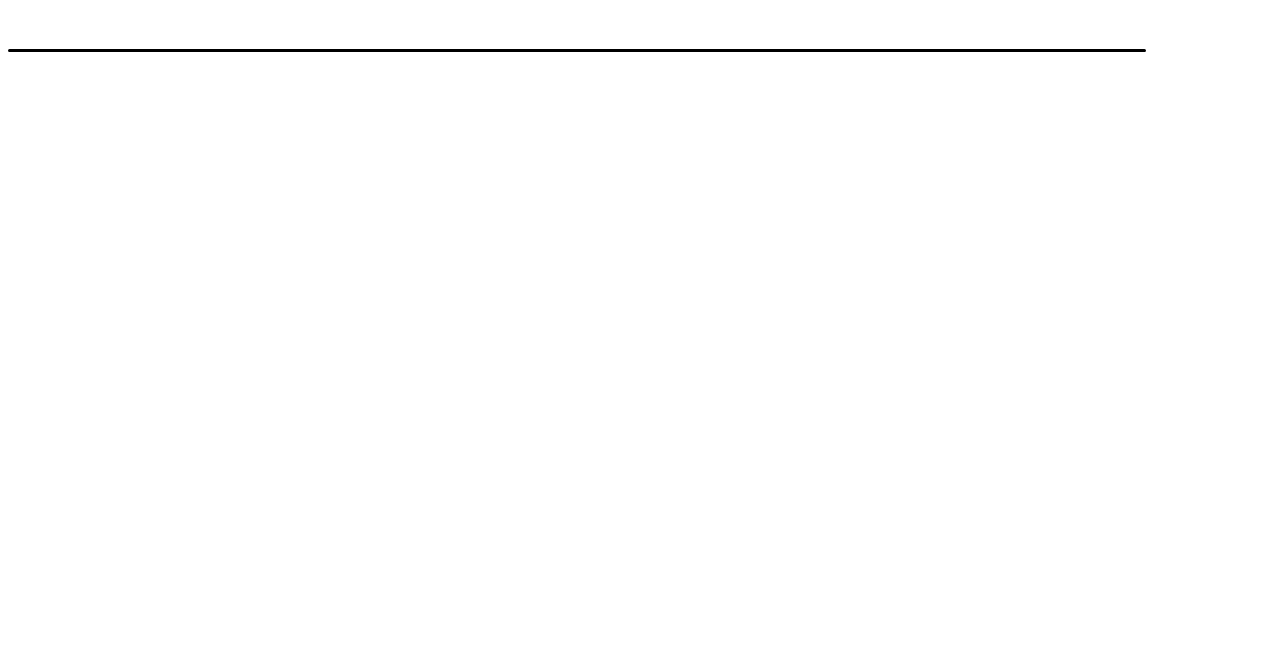
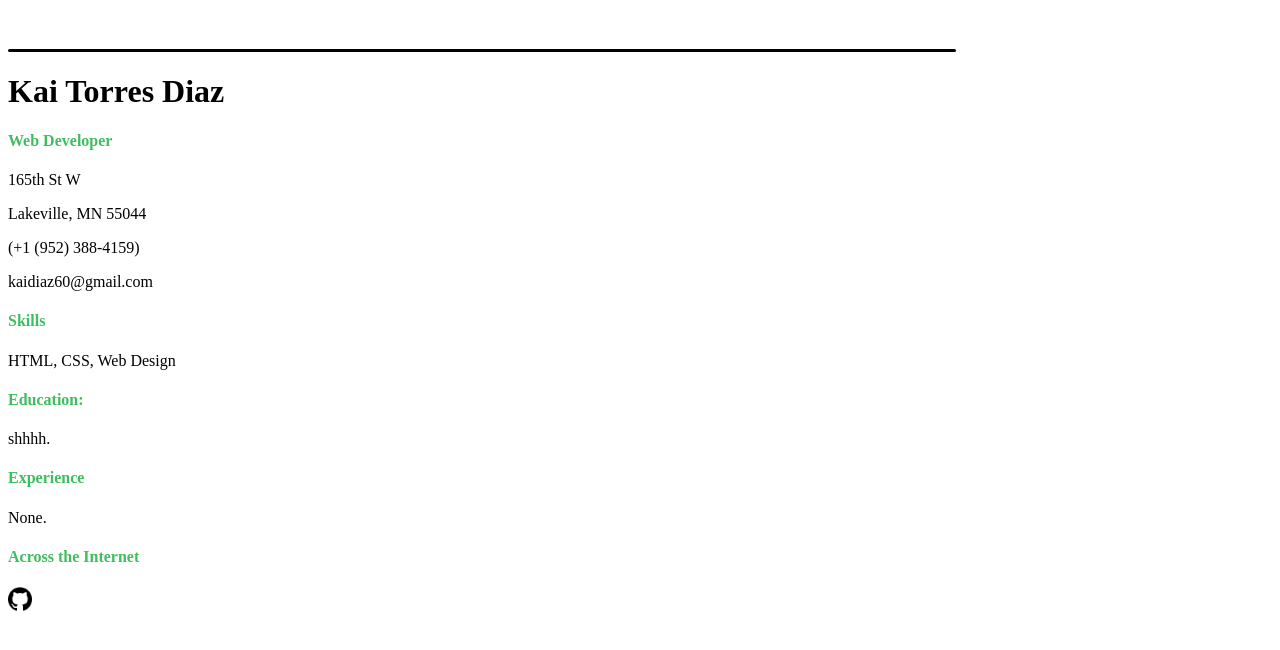
Before and after one commit to CodingKaicito/roadmap, a plain HTML site: page Single-Page CV/index.html in a window 1280 px wide. Drawn offline with Linux system fonts and the light colour scheme.

Commit message:
Jan 19, 2025 at 15:30

```diff
--- a/Single-Page CV/index.html
+++ b/Single-Page CV/index.html
@@ -1,9 +1,13 @@
 <!DOCTYPE html>
 <html lang="en">
 <head>
-    <meta charset="UTF-8">
-    <meta name="viewport" content="width=device-width, initial-scale=1.0">
-    <meta property="og:title" content="Single-Page CV" />
+<meta charset="UTF-8">
+<meta name="viewport" content="width=device-width, initial-scale=1.0">
+<meta property="og:title" content="Single-Page CV" />
+<link rel="shortcut icon" sizes="16x16 32x32 64x64"
+href="/tips.ico" type="image/x-icon" />
+<link rel="icon" href="irish.ico" type="image/x-icon" />
+<link rel="apple-touch-icon" href="apple-touch-icon.png" />
     <title>Single-Page CV</title>
 </head>
 <body>
@@ -13,6 +17,27 @@
 
 <div class="hr"></div>
 
+<h1>Kai Torres Diaz</h1>
+<h4>Web Developer</h4>
+<p>165th St W</p>
+<p>Lakeville, MN 55044</p>
+<p>(+1 (952) 388-4159)</p>
+<p>kaidiaz60@gmail.com</p>
+<h4>Skills</h4>
+<p>HTML, CSS, Web Design</p>
+<h4>Education:</h4>
+<p>shhhh.</p>
+<h4>Experience</h4>
+<p>None.</p>
+
+
+<h4>Across the Internet</h4>
+<div class="social-icons"> <!-- TODO: Example. -->
+    <a href="https://github.com/CodingKaicito" target="_blank" aria-label="Github">
+<img src="\github-icon.png" alt="Github"></a>
+</div>
+
+
 </body>
 </html>
 
--- a/Single-Page CV/mystyle.css
+++ b/Single-Page CV/mystyle.css
@@ -1,6 +1,33 @@
 .hr {
     border-bottom: 3px solid black;
     margin-top: 5px;
-    width: 90%;
+    width: 75%;
     border-radius: 25px;
 }
+
+h3 {
+    color: #3075ff;
+}
+
+h4 {
+    color: #3ebe5e;
+}
+
+.social-icons {
+    display: flex;
+    align-items: center; /* Vertically centers the logo and other content */
+    gap: 10px;
+    margin-top: 10px;
+}
+
+.social-icons a img {
+    width: 24px;
+    height: 24px;
+    vertical-align: middle; /* Ensures the image aligns properly with text */
+    transition: transform 0.3s;
+}
+
+.social-icons a:hover img {
+    transform: scale(1.1);
+    filter: brightness(0.5) invert(0); /* Slight color shift */
+}
```
Also changed, not shown: Single-Page CV/irish.ico (added), github-icon.png (added), 2 other files.
